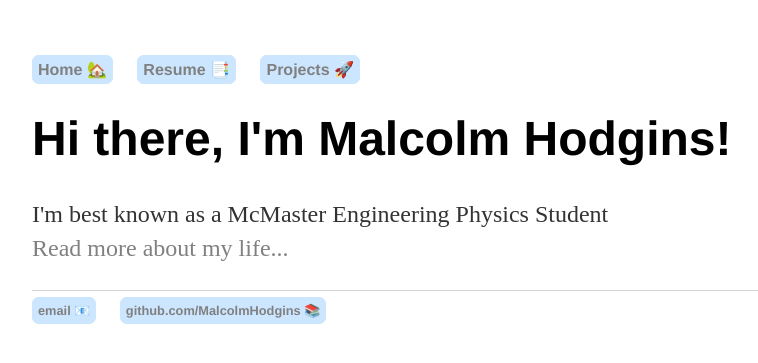
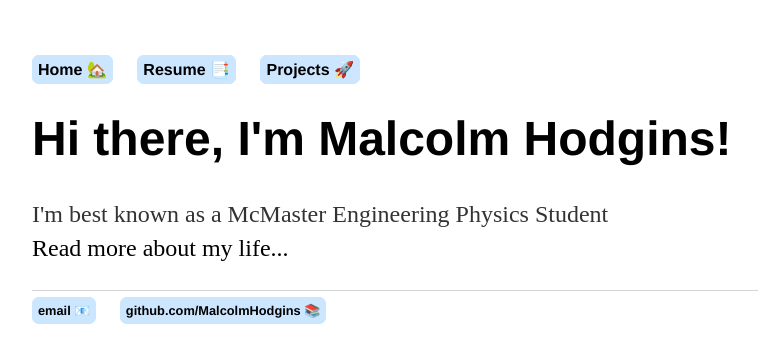
Before and after one commit to MalcolmHodgins/MalcolmHodgins.github.io, a Jekyll site: the page built from index.html, in a window 1280 px wide. Shown: the top 363 px of the page, without its empty margins (160-918 px from the left). Built offline with Jekyll 4.4.1, drawn with Linux system fonts in a browser that asks for light colours.

Commit message:
Update main.css

```diff
--- a/css/main.css
+++ b/css/main.css
@@ -28,7 +28,7 @@ nav ul li, footer ul li {
 
 a {
     text-decoration: none;
-    color: #808080;
+    color: #000000;
 }
 a:hover {
     text-decoration: underline;
```
